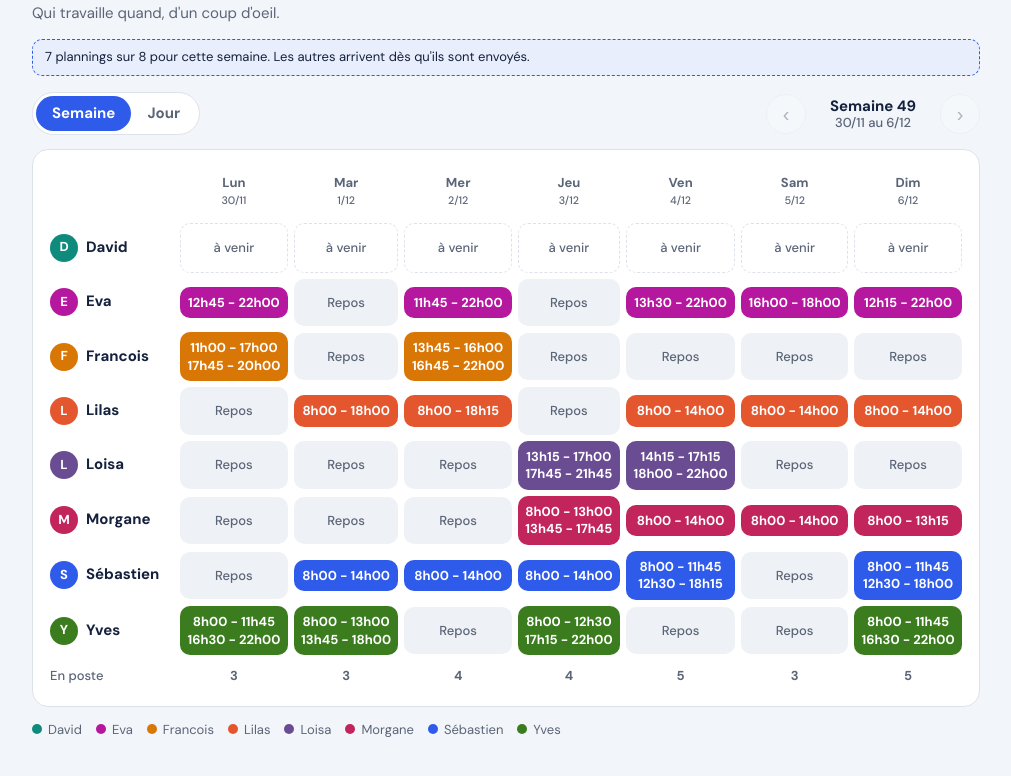
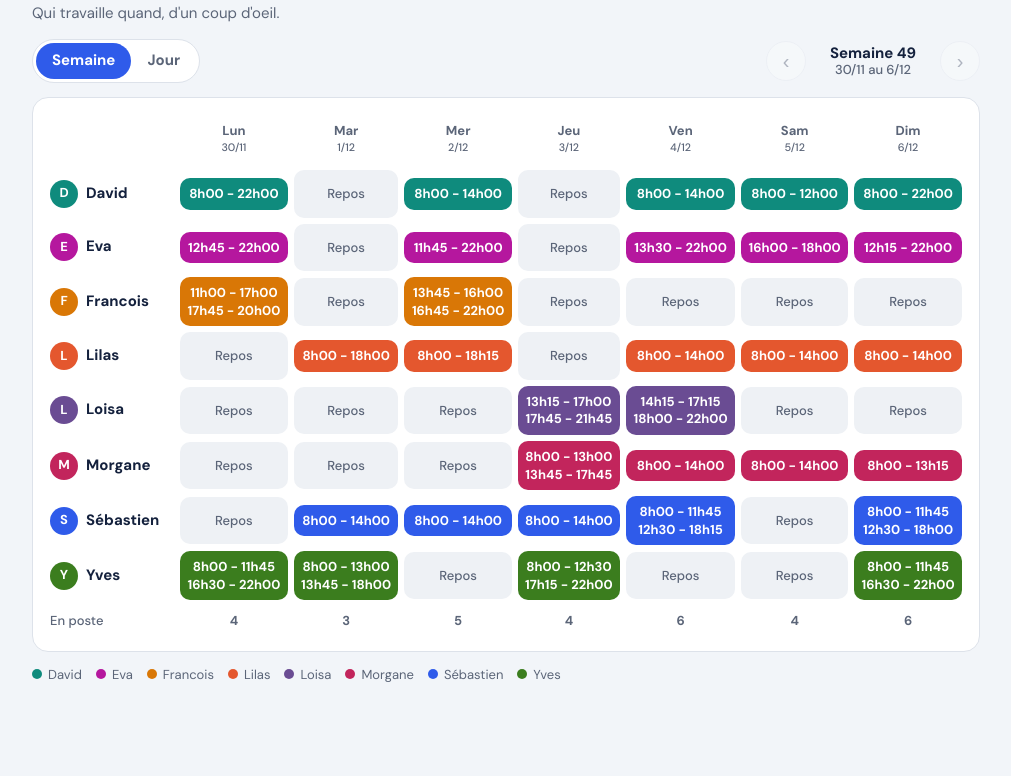
Before and after one commit to MicroSeb116/Planning, a plain HTML site: page index.html in a window 1280 px wide. Shown: the part 78-854 px from the top of the page, without its empty margins (134-1145 px from the left). After the commit the page ends 811 px from the top, so only its background shows below. Drawn offline with nearby package versions, Linux system fonts and the light colour scheme.

Commit message:
Ajout du planning de David, semaine 49
Co-Authored-By: Claude Sonnet 5.5 <noreply@anthropic.com>
Claude-Session: https://claude.ai/code/session_01CEuoVP32R1JQ1jCaG94QDo

```diff
--- a/index.html
+++ b/index.html
@@ -174,6 +174,7 @@ PEOPLE.sort(function(a, b){ return a.name.localeCompare(b.name, 'fr'); }); /* or
 var DATA = {
   '2026-11-30': {
     'Sébastien':['','8h00-14h00','8h00-14h00','8h00-14h00','8h00-11h45/12h30-18h15','','8h00-11h45/12h30-18h00'],
+    'David':    ['8h00-22h00','','8h00-14h00','','8h00-14h00','8h00-12h00','8h00-22h00'],
     'Eva':      ['12h45-22h00','','11h45-22h00','','13h30-22h00','16h00-18h00','12h15-22h00'],
     'Francois': ['11h00-17h00/17h45-20h00','','13h45-16h00/16h45-22h00','','','',''],
     'Lilas':    ['','8h00-18h00','8h00-18h15','','8h00-14h00','8h00-14h00','8h00-14h00'],
```
